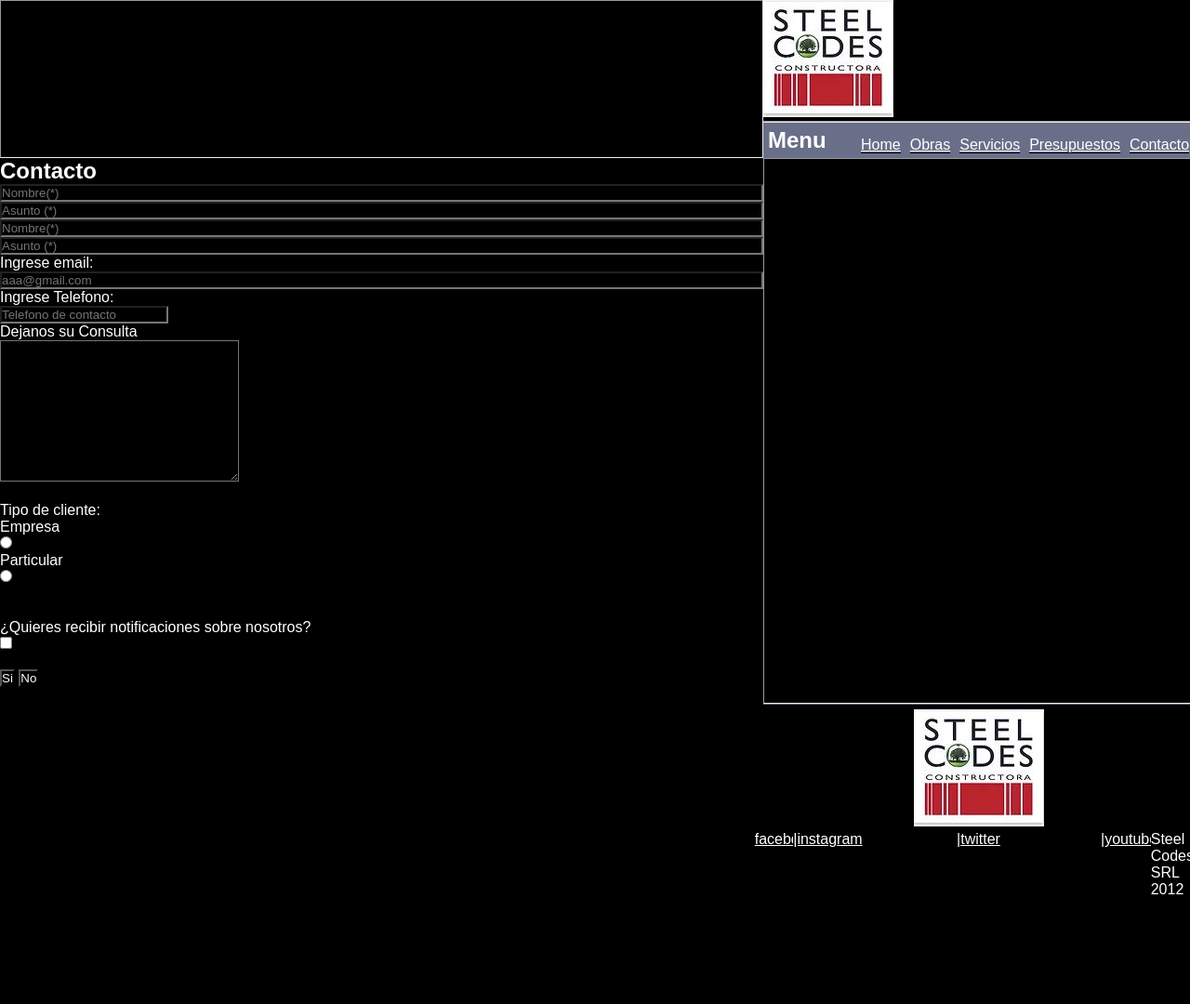
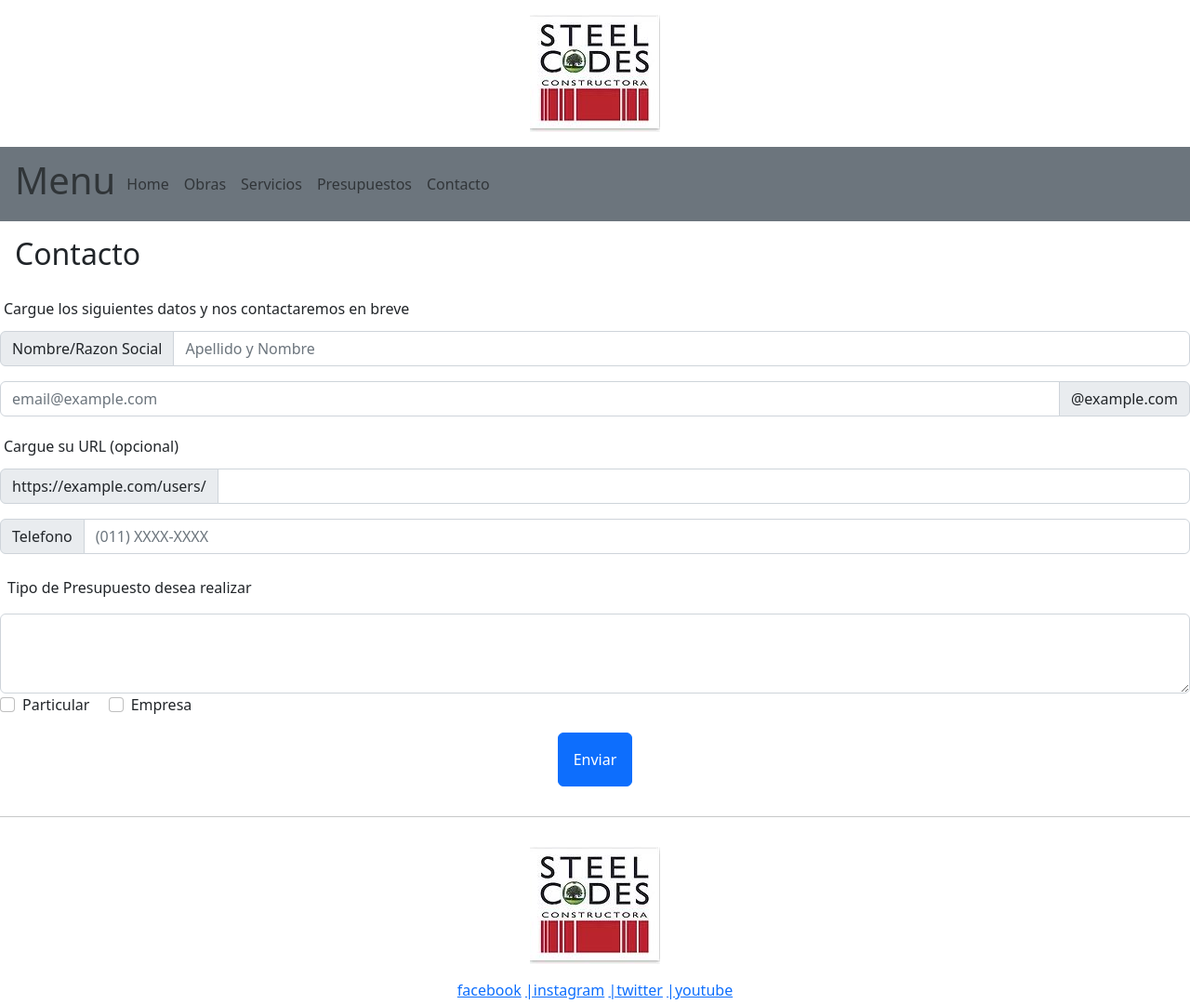
Before and after one commit to EliasMKroug/coderhouse-boostrap, a plain HTML site: page pages/contacto.html in a window 1280 px wide. Shown: the top 1080 px of the page at 93% size. Before the commit the page ends 966 px from the top, so only its background shows below. Drawn offline with nearby package versions, Linux system fonts and the light colour scheme.

Commit message:
2da Entrega de Proyecto Final

```diff
--- a/css/style+boostrap.css
+++ b/css/style+boostrap.css
@@ -1,3 +1,15 @@
+*{
+    margin: 0;
+    padding: 0;
+}
+
+.header__div1 img {
+    transition: all 2s;
+}
+.sectionIndex__img {
+    transition: all 2s;
+}
+
 
 .sectionIndex__div2 {
     display: grid;
@@ -10,13 +22,6 @@
     width: 600px;
     height: 400px;
 }
-/* .sectionIndex__p {
-    font-size: large;
-    -ms-text-size-adjust: initial;
-    padding: 10px;
-    justify-self: start;
-    align-self: center;
-} */
 
 /* MAIN OBRAS */
 
@@ -29,7 +34,6 @@
     grid-template-rows: 100px;
     justify-items: start;
     align-items: center;
-    padding: 5px;
     font-size: x-large;
 }
 .sectionObras__1 {
@@ -50,11 +54,16 @@
     height: auto;
     transition: all 2s;
 }
-
+.sectionPresu_img {
+    width: 100%;
+    height: auto;
+    transition: all 2s;
+}
 /* TRANSICIONES */
 
 
-.headerMenu__item a:hover {
+.nav-item .nav-link:hover {
+    color: white;
     background-color: rgb(74, 61, 61);
     height: 50px;
 }
@@ -73,6 +82,13 @@
 .sectionObras_img:hover {
     transform: translate(20px,0px);
 }
+
+/* TRANSICIONES PRESUPUESTOS */
+
+.sectionPresu_img:hover {
+    transform: translate(20px,0px);
+}
+
 
 /* DISEÑO RESPONSIVE */
 
--- a/pages/contacto.html
+++ b/pages/contacto.html
@@ -6,99 +6,114 @@
     <meta name="viewport" content="width=device-width, initial-scale=1.0">
     <title>Contacto</title>
     <link rel="shortcut icon" href="../images/logo.JPG" type="image/x-icon">
-    <link rel="stylesheet" href="../css/style.css">
+    <link rel="stylesheet" href="../css/style+boostrap.css">
+    <!-- CSS only -->
+    <link href="https://cdn.jsdelivr.net/npm/bootstrap@5.2.0-beta1/dist/css/bootstrap.min.css" rel="stylesheet" integrity="sha384-0evHe/X+R7YkIZDRvuzKMRqM+OrBnVFBL6DOitfPri4tjfHxaWutUpFmBp4vmVor" crossorigin="anonymous">
 </head>
 <body class="body">
-    <!-- Header -->
+    <!-- HEADER -->
     <header class="header">
-        <nav class="header__img">
-            <img src="../images/logo.JPG" alt="logo">
-        </nav>
-        <hr>
-        <nav class="headerMenu">
-            <h1 class="headerMenu__titulo">Menu</h1>
-            <ul class="headerMenu-lista">
-                <li class="headerMenu__item"><a href="../index.html">Home</a></li>
-                <li class="headerMenu__item"><a href="./obras.html">Obras</a></li>
-                <li class="headerMenu__item"><a href="./servicios.html">Servicios</a></li>
-                <li class="headerMenu__item"><a href="./presupuestos.html">Presupuestos</a></li>
-                <li class="headerMenu__item"><a href="./contacto.html">Contacto</a></li>
-            </ul>
-        </nav>
+        <div class="header__div">
+            <div class="header__div1 position-relative text-center p-3">
+                <img src="../images/logo.JPG" alt="logo">
+            </div>
+            <div class="header__div2">
+                <nav class="navbar navbar-expand-lg text-bg-secondary">
+                    <div class="container-fluid">
+                      <h1 class="navbar-text p-1">Menu </h1>
+                      <button class="navbar-toggler" type="button" data-bs-toggle="collapse" data-bs-target="#navbarNav" aria-controls="navbarNav" aria-expanded="false" aria-label="Toggle navigation">
+                        <span class="navbar-toggler-icon"></span>
+                      </button>
+                      <div class="collapse navbar-collapse " id="navbarNav">
+                        <ul class="navbar-nav ">
+                          <li class="nav-item">
+                            <a class="nav-link" aria-current="page" href="../index.html">Home</a>
+                          </li>
+                          <li class="nav-item">
+                            <a class="nav-link" href="./obras.html">Obras</a>
+                          </li>
+                          <li class="nav-item">
+                            <a class="nav-link" href="./servicios.html">Servicios</a>
+                          </li>
+                          <li class="nav-item">
+                            <a class="nav-link" href="./presupuestos.html">Presupuestos</a>
+                          </li>
+                          <li class="nav-item">
+                            <a class="nav-link" href="./contacto.html">Contacto</a>
+                          </li>
+                        </ul>
+                      </div>
+                    </div>
+                  </nav>
+            </div>
+        </div>
     </header>
+    <!-- MAIN -->
+    <section class="section">
+        <h2 class="section__title text-start p-3">Contacto</h2>
+        <p class="form-label fs-6 p-1"> Cargue los siguientes datos y nos contactaremos en breve</p>
+        <div class="input-group mb-3">
+            <span class="input-group-text" id="basic-addon1">Nombre/Razon Social</span>
+            <input type="text" class="form-control" placeholder="Apellido y Nombre" aria-label="Username" aria-describedby="basic-addon1">
+            </div>
 
+            <div class="input-group mb-3">
+                <input type="text" class="form-control" placeholder="email@example.com" aria-label="Recipient's username" aria-describedby="basic-addon2">
+                <span class="input-group-text" id="basic-addon2">@example.com</span>
+            </div>
+
+            <label for="basic-url" class="form-label p-1">Cargue su URL (opcional)</label>
+            <div class="input-group mb-3">
+                <span class="input-group-text" id="basic-addon3">https://example.com/users/</span>
+                <input type="text" class="form-control" id="basic-url" aria-describedby="basic-addon3">
+            </div>
+
+            <div class="input-group mb-3">
+                <span class="input-group-text">Telefono</span>
+                <input type="text" placeholder="(011) XXXX-XXXX" class="form-control" aria-label="Telefono">
+            </div>
+
+            <label for="basic-url" class="form-label p-2">Tipo de Presupuesto desea realizar</label>
+            <div class="input-group">
+                <textarea class="form-control" id="exampleFormControlTextarea1" rows="3"></textarea>
+            </div>
+
+            <div class="form-check form-check-inline">
+                <input class="form-check-input" type="checkbox" id="inlineCheckbox1" value="option1">
+                <label class="form-check-label" for="inlineCheckbox1">Particular</label>
+            </div>
+
+            <div class="form-check form-check-inline">
+                <input class="form-check-input" type="checkbox" id="inlineCheckbox2" value="option2">
+                <label class="form-check-label" for="inlineCheckbox2">Empresa</label>
+            </div>
+
+            <div class="text-center p-3">
+                <input type="checkbox" class="btn-check" id="btn-check" autocomplete="off" >
+                <label class="btn btn-primary p-3" for="btn-check">Enviar</label>
+            </div>
+
+        </div>
+    </section>
     <hr>
-
-    <section class="section">
-        <h2 class="sectionTitle">Contacto</h2>
-        <article class="sectionArticle">
-            <form action="#" class="sectionArticle-form">
-                <div class="sectionArticle-form__div">
-                    <!-- Nombre -->
-                    <input type="text" placeholder="Nombre(*)" size="100" class="sectionArticle_inp">
-                    <!-- Asunto -->
-                    <input type="text" placeholder="Asunto (*)" size="100">
-                </div>
-                <!-- Nombre -->
-               <input type="text" placeholder="Nombre(*)" size="100" class="sectionArticle_inp">
-               <!-- Asunto -->
-               <input type="text" placeholder="Asunto (*)" size="100">
-               <!-- Email -->
-               <label for="email" class="sectionArticle_label">
-                   <p class="SectionContact__p">Ingrese email: </p>
-                   <input type="email" placeholder="aaa@gmail.com" name="email" size="100">
-               </label>
-               <!-- Telefono -->
-               <label for="number" class="sectionArticle_label">
-                   <p class="SectionContact__p">Ingrese Telefono: </p>
-                   <input type="number" placeholder="Telefono de contacto" size="100">
-               </label>
-               <!-- Consulta -->
-               <label for="Consulta" class="sectionArticle_label">
-                   <p class="SectionContact__p">Dejanos su Consulta</p>
-                   <textarea name="Consulta" id="consulta" cols="30" rows="10"></textarea>
-               </label>
-               <br><br>
-               <!-- Radiobutton -->
-               <label for="Tipo de cliente" class="sectionArticle_label">
-                   Tipo de cliente:
-                   <br>
-                   <div class="sectionArticle_div">
-                        <p class="SectionContact__p">Empresa</p>
-                        <input type="radio" name="empresa" value="Empresa">
-                        <p class="SectionContact__p">Particular</p>
-                        <input type="radio" name="particular" value="Particular">
-                    </div>
-               </label>
-               <br><br>
-               <!-- Recibir Info -->
-               <div>
-                   <p class="SectionContact__p">¿Quieres recibir notificaciones sobre nosotros?</p>
-                   <input type="checkbox" name="acepto" value="1">
-               </div>
-               <br>
-               <input type="submit" value="Si">
-               <input type="reset" value="No">
-               <br><br>
-
-            </form>
-        </article>
-    </section>
-
-    <hr>
-
-    <!-- Footer -->
+    <!-- FOOTER -->
     <footer class="footer">
-        <div class="footer__img">
-            <img src="../images/logo.JPG" alt="logo">
+        <div class="footer__img position-relative text-center img-fluid p-3">
+            <img src="../images/logo.JPG" alt="logo" >
         </div>
-        <nav class="footerNav">
-            <a href="https://www.facebook.com/" class="footerNav_link">facebook</a>
-            <a href="" class="footerNav_link">|instagram</a>
-            <a href="" class="footerNav_link">|twitter</a>
-            <a href="" class="footerNav_link">|youtube</a>
-            <p class="footerNav_p">Steel Codes SRL 2012</p>
+        <nav class="footerNav position-relative text-center">
+            <div class="footerNav__a">
+                <a href="https://www.facebook.com/" class="footerNav_link">facebook</a>
+                <a href="" class="footerNav_link">|instagram</a>
+                <a href="" class="footerNav_link">|twitter</a>
+                <a href="" class="footerNav_link">|youtube</a>
+            </div>
+            <div class="footerNav__p">
+                <p class="footerNav_p">Steel Codes SRL 2012</p>
+            </div>
         </nav>
     </footer>
+    <!-- JavaScript Bundle with Popper -->
+    <script src="https://cdn.jsdelivr.net/npm/bootstrap@5.2.0-beta1/dist/js/bootstrap.bundle.min.js" integrity="sha384-pprn3073KE6tl6bjs2QrFaJGz5/SUsLqktiwsUTF55Jfv3qYSDhgCecCxMW52nD2" crossorigin="anonymous"></script>
 </body>
 </html>
```
Also changed, not shown: index.html (+2 -9 lines), pages/obras.html (+4 -9 lines), pages/presupuestos.html (+52 -26 lines), pages/servicios.html (+61 -37 lines).
